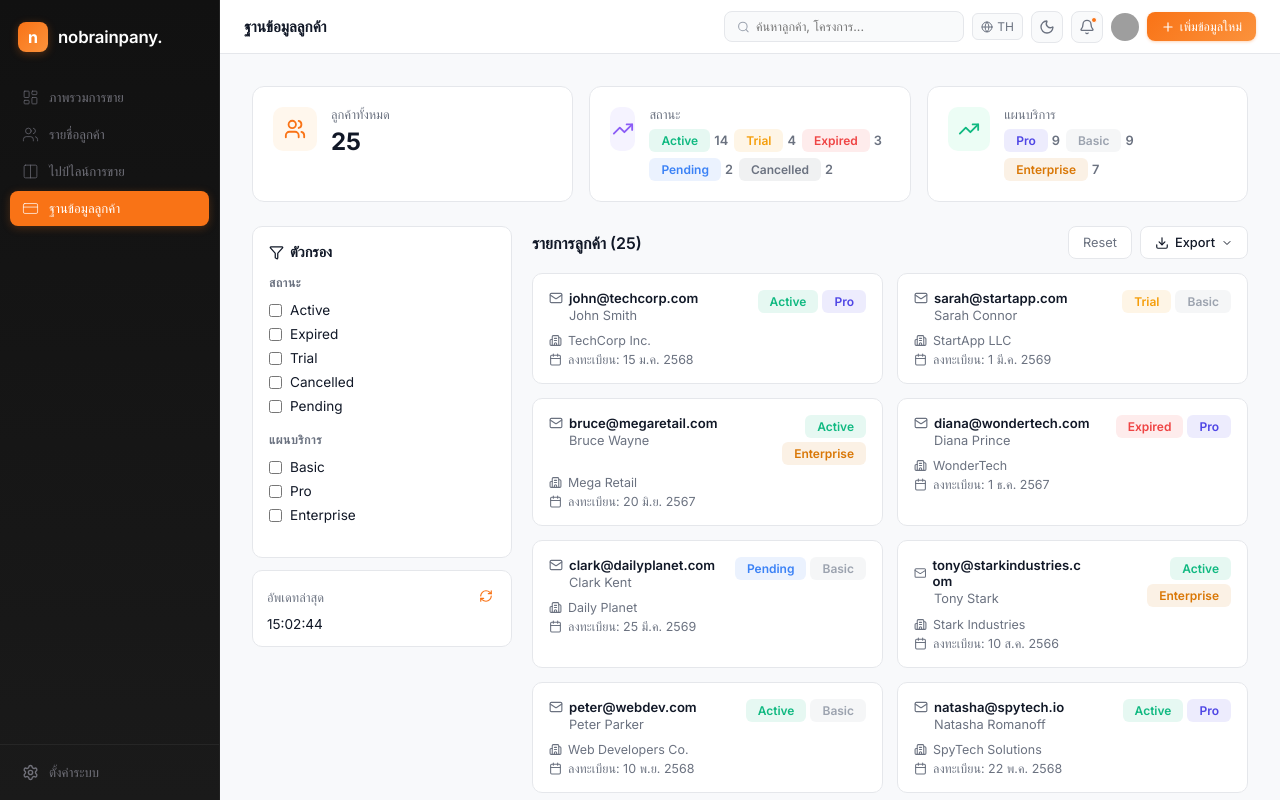
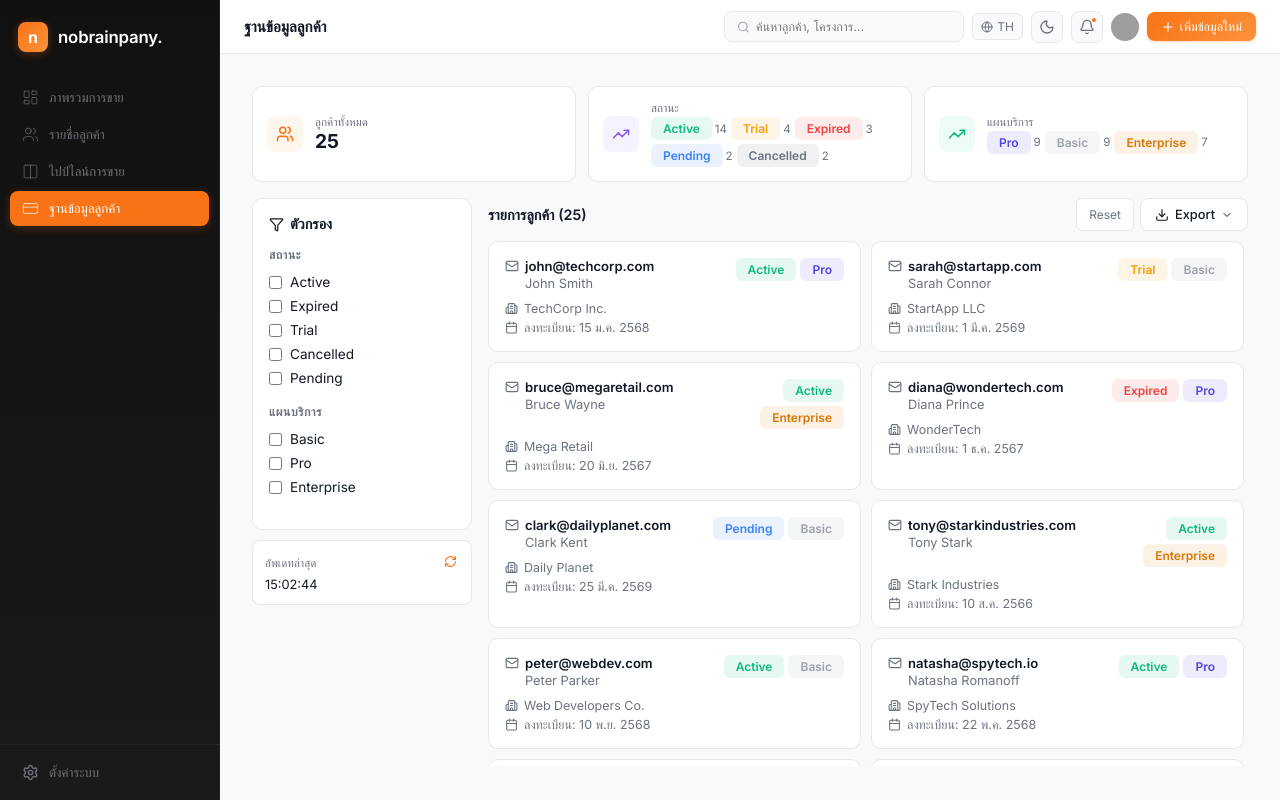
Before and after one commit to maxkikibee-ui/antimonday, a React app in the folder app/: page /antimonday/subscriptions in a window 1280 px wide. Built offline with nearby package versions, Linux system fonts and the light colour scheme; grey boxes are pictures that could not be loaded; the HTML template or start-up script is replaced by a standard one; a web font is replaced by a local one.

Commit message:
Redesign Subscriptions: fit viewport, scrollable grid, compact layout

```diff
--- a/app/src/pages/Subscriptions.jsx
+++ b/app/src/pages/Subscriptions.jsx
@@ -11,9 +11,8 @@ import integrationService from '../utils/integrationService';
 
 const Subscriptions = () => {
   const {
-    subscriptions, loading, createSubscription, updateStatus, updatePlan,
-    filterSubscriptions, getHistory, exportData, getCountByStatus, getCountByPlan,
-    setSubscriptions, setSyncStatus, syncStatus
+    subscriptions, loading, filterSubscriptions, getHistory, exportData,
+    getCountByStatus, getCountByPlan, setSubscriptions, setSyncStatus, syncStatus
   } = useSubscriptions();
 
   const [filters, setFilters] = useState({ status: [], plans: [] });
@@ -41,57 +40,54 @@ const Subscriptions = () => {
   if (loading) return <div style={s.loading}>กำลังโหลดข้อมูล...</div>;
 
   return (
-    <div className="animate-fade-in">
-      <div style={s.statsGrid}>
-        <div style={s.statCard}>
-          <div style={{ ...s.statIcon, backgroundColor: '#fff7ed', color: '#f97316' }}><Users size={22} /></div>
-          <div>
-            <div style={s.statLabel}>ลูกค้าทั้งหมด</div>
-            <div style={s.statValue}>{subscriptions.length}</div>
+    <div style={s.page}>
+      {/* Stats row - compact */}
+      <div style={s.statsRow}>
+        <div style={s.stat}>
+          <div style={{ ...s.statIcon, backgroundColor: '#fff7ed', color: '#f97316' }}><Users size={18} /></div>
+          <div><div style={s.statLabel}>ลูกค้าทั้งหมด</div><div style={s.statValue}>{subscriptions.length}</div></div>
         </div>
-        </div>
-        <div style={s.statCard}>
-          <div style={{ ...s.statIcon, backgroundColor: '#f5f3ff', color: '#8b5cf6' }}><TrendingUp size={22} /></div>
-          <div>
-            <div style={s.statLabel}>สถานะ</div>
+        <div style={s.stat}>
+          <div style={{ ...s.statIcon, backgroundColor: '#f5f3ff', color: '#8b5cf6' }}><TrendingUp size={18} /></div>
+          <div><div style={s.statLabel}>สถานะ</div>
             <div style={s.badges}>{Object.entries(statusCounts).map(([st, c]) => (
-              <div key={st} style={s.badgeRow}><StatusBadge status={st} /><span style={s.badgeCount}>{c}</span></div>
+              <span key={st} style={s.badgeRow}><StatusBadge status={st} /> {c}</span>
             ))}</div>
           </div>
         </div>
-        <div style={s.statCard}>
-          <div style={{ ...s.statIcon, backgroundColor: '#ecfdf5', color: '#10b981' }}><TrendingUp size={22} /></div>
-          <div>
-            <div style={s.statLabel}>แผนบริการ</div>
+        <div style={s.stat}>
+          <div style={{ ...s.statIcon, backgroundColor: '#ecfdf5', color: '#10b981' }}><TrendingUp size={18} /></div>
+          <div><div style={s.statLabel}>แผนบริการ</div>
             <div style={s.badges}>{Object.entries(planCounts).map(([p, c]) => (
-              <div key={p} style={s.badgeRow}><PlanBadge plan={p} /><span style={s.badgeCount}>{c}</span></div>
+              <span key={p} style={s.badgeRow}><PlanBadge plan={p} /> {c}</span>
             ))}</div>
           </div>
         </div>
       </div>
 
-      <div style={s.mainContent}>
+      {/* Main area */}
+      <div style={s.main}>
+        {/* Left sidebar */}
         <div style={s.sidebar}>
           <FilterPanel filters={filters} onFilterChange={setFilters} onClearFilters={() => setFilters({ status: [], plans: [] })} />
           <div style={s.syncBox}>
-            <div style={s.syncHead}>
-              <span>อัพเดทล่าสุด</span>
-              <button style={s.refreshBtn} onClick={handleSync}><RefreshCw size={14} /></button>
-            </div>
+            <div style={s.syncHead}><span>อัพเดทล่าสุด</span><button style={s.refreshBtn} onClick={handleSync}><RefreshCw size={13} /></button></div>
             <div style={s.syncTime}>{lastUpdate.toLocaleTimeString('th-TH')}</div>
           </div>
         </div>
 
+        {/* Right content - scrollable grid */}
         <div style={s.content}>
           <div style={s.contentHead}>
-            <h2 style={{ fontSize: '1rem', fontWeight: '600', color: 'var(--text-primary)' }}>รายการลูกค้า ({filteredSubscriptions.length})</h2>
-            <div style={{ display: 'flex', gap: '8px' }}>
+            <span style={s.contentTitle}>รายการลูกค้า ({filteredSubscriptions.length})</span>
+            <div style={{ display: 'flex', gap: '6px' }}>
               <button style={s.resetBtn} onClick={() => { localStorage.removeItem('subscriptions'); localStorage.removeItem('subscriptionHistory'); window.location.reload(); }}>Reset</button>
               <ExportButton onExport={exportData} />
             </div>
           </div>
+          <div style={s.gridScroll}>
             {filteredSubscriptions.length === 0 ? (
-            <div style={s.empty}><Users size={48} color="#d1d5db" /><p>ไม่พบข้อมูลลูกค้า</p></div>
+              <div style={s.empty}><Users size={40} color="#d1d5db" /><p>ไม่พบข้อมูลลูกค้า</p></div>
             ) : (
               <div style={s.grid}>{filteredSubscriptions.map(sub => (
                 <SubscriptionCard key={sub.id} subscription={sub} onClick={setSelectedCustomer} />
@@ -99,16 +95,18 @@ const Subscriptions = () => {
             )}
           </div>
         </div>
+      </div>
 
+      {/* Modal */}
       {selectedCustomer && (
         <div style={s.overlay} onClick={() => setSelectedCustomer(null)}>
           <div style={s.modal} onClick={(e) => e.stopPropagation()}>
             <div style={s.modalHead}>
               <div>
-                <h3 style={{ color: 'var(--text-primary)' }}>{selectedCustomer.email}</h3>
-                {selectedCustomer.name && <p style={{ color: 'var(--text-secondary)', fontSize: '0.85rem', marginTop: '4px' }}>{selectedCustomer.name}</p>}
+                <h3 style={{ color: 'var(--text-primary)', fontSize: '1rem' }}>{selectedCustomer.email}</h3>
+                {selectedCustomer.name && <p style={{ color: 'var(--text-secondary)', fontSize: '0.82rem', marginTop: '2px' }}>{selectedCustomer.name}</p>}
               </div>
-              <button style={s.closeBtn} onClick={() => setSelectedCustomer(null)}><X size={20} /></button>
+              <button style={s.closeBtn} onClick={() => setSelectedCustomer(null)}><X size={18} /></button>
             </div>
             <div style={s.modalBody}>
               <div style={s.section}>
@@ -132,37 +130,36 @@ const Subscriptions = () => {
 };
 
 const s = {
-  loading: { display: 'flex', justifyContent: 'center', alignItems: 'center', height: '400px', fontSize: '1rem', color: 'var(--text-secondary)' },
-  pageHeader: { marginBottom: '24px' },
-  pageTitle: { fontSize: '1.4rem', fontWeight: '700', color: 'var(--text-primary)', marginBottom: '4px' },
-  pageSubtitle: { fontSize: '0.85rem', color: 'var(--text-secondary)' },
-  statsGrid: { display: 'grid', gridTemplateColumns: 'repeat(3, 1fr)', gap: '16px', marginBottom: '24px' },
-  statCard: { backgroundColor: 'var(--card-bg)', border: '1px solid var(--border-color)', borderRadius: '12px', padding: '20px', display: 'flex', alignItems: 'flex-start', gap: '14px' },
-  statIcon: { width: '44px', height: '44px', borderRadius: '10px', display: 'flex', alignItems: 'center', justifyContent: 'center' },
-  statLabel: { color: 'var(--text-secondary)', fontSize: '0.8rem', marginBottom: '4px', fontWeight: '500' },
-  statValue: { fontSize: '1.5rem', fontWeight: '700', color: 'var(--text-primary)' },
-  badges: { display: 'flex', flexWrap: 'wrap', gap: '6px', marginTop: '6px' },
-  badgeRow: { display: 'flex', alignItems: 'center', gap: '4px' },
-  badgeCount: { fontSize: '0.8rem', fontWeight: '600', color: 'var(--text-secondary)' },
-  mainContent: { display: 'grid', gridTemplateColumns: '260px 1fr', gap: '20px' },
-  sidebar: { display: 'flex', flexDirection: 'column', gap: '12px' },
-  syncBox: { backgroundColor: 'var(--card-bg)', border: '1px solid var(--border-color)', borderRadius: '10px', padding: '14px' },
-  syncHead: { display: 'flex', justifyContent: 'space-between', alignItems: 'center', marginBottom: '6px', fontSize: '0.8rem', fontWeight: '500', color: 'var(--text-secondary)' },
-  refreshBtn: { background: 'none', border: 'none', cursor: 'pointer', color: '#f97316', padding: '4px' },
-  syncTime: { fontSize: '0.85rem', color: 'var(--text-primary)' },
-  content: { display: 'flex', flexDirection: 'column', gap: '14px' },
-  contentHead: { display: 'flex', justifyContent: 'space-between', alignItems: 'center' },
-  grid: { display: 'grid', gridTemplateColumns: 'repeat(auto-fill, minmax(300px, 1fr))', gap: '14px' },
-  empty: { display: 'flex', flexDirection: 'column', alignItems: 'center', justifyContent: 'center', padding: '60px', backgroundColor: 'var(--card-bg)', border: '1px solid var(--border-color)', borderRadius: '12px', color: 'var(--text-secondary)', gap: '12px' },
-  resetBtn: { padding: '8px 14px', backgroundColor: 'var(--card-bg)', border: '1px solid var(--border-color)', borderRadius: '8px', color: 'var(--text-secondary)', cursor: 'pointer', fontSize: '0.8rem', fontFamily: 'inherit' },
+  page: { display: 'flex', flexDirection: 'column', height: 'calc(100vh - 120px)', overflow: 'hidden' },
+  loading: { display: 'flex', justifyContent: 'center', alignItems: 'center', height: '100%', color: 'var(--text-secondary)' },
+  statsRow: { display: 'grid', gridTemplateColumns: 'repeat(3, 1fr)', gap: '12px', marginBottom: '16px', flexShrink: 0 },
+  stat: { backgroundColor: 'var(--card-bg)', border: '1px solid var(--border-color)', borderRadius: '10px', padding: '14px', display: 'flex', alignItems: 'center', gap: '12px' },
+  statIcon: { width: '36px', height: '36px', borderRadius: '8px', display: 'flex', alignItems: 'center', justifyContent: 'center', flexShrink: 0 },
+  statLabel: { color: 'var(--text-secondary)', fontSize: '0.72rem', fontWeight: '500' },
+  statValue: { fontSize: '1.2rem', fontWeight: '700', color: 'var(--text-primary)' },
+  badges: { display: 'flex', flexWrap: 'wrap', gap: '4px', marginTop: '2px' },
+  badgeRow: { display: 'flex', alignItems: 'center', gap: '3px', fontSize: '0.72rem', color: 'var(--text-secondary)' },
+  main: { display: 'grid', gridTemplateColumns: '220px 1fr', gap: '16px', flex: 1, minHeight: 0 },
+  sidebar: { display: 'flex', flexDirection: 'column', gap: '10px', overflowY: 'auto' },
+  syncBox: { backgroundColor: 'var(--card-bg)', border: '1px solid var(--border-color)', borderRadius: '8px', padding: '12px' },
+  syncHead: { display: 'flex', justifyContent: 'space-between', alignItems: 'center', marginBottom: '4px', fontSize: '0.72rem', fontWeight: '500', color: 'var(--text-secondary)' },
+  refreshBtn: { background: 'none', border: 'none', cursor: 'pointer', color: '#f97316', padding: '2px' },
+  syncTime: { fontSize: '0.8rem', color: 'var(--text-primary)' },
+  content: { display: 'flex', flexDirection: 'column', minHeight: 0 },
+  contentHead: { display: 'flex', justifyContent: 'space-between', alignItems: 'center', marginBottom: '10px', flexShrink: 0 },
+  contentTitle: { fontSize: '0.9rem', fontWeight: '600', color: 'var(--text-primary)' },
+  gridScroll: { flex: 1, overflowY: 'auto', paddingRight: '4px' },
+  grid: { display: 'grid', gridTemplateColumns: 'repeat(auto-fill, minmax(280px, 1fr))', gap: '10px' },
+  empty: { display: 'flex', flexDirection: 'column', alignItems: 'center', justifyContent: 'center', padding: '40px', backgroundColor: 'var(--card-bg)', border: '1px solid var(--border-color)', borderRadius: '10px', color: 'var(--text-secondary)', gap: '8px' },
+  resetBtn: { padding: '6px 12px', backgroundColor: 'var(--card-bg)', border: '1px solid var(--border-color)', borderRadius: '6px', color: 'var(--text-secondary)', cursor: 'pointer', fontSize: '0.75rem', fontFamily: 'inherit' },
   overlay: { position: 'fixed', top: 0, left: 0, width: '100vw', height: '100vh', backgroundColor: 'rgba(0,0,0,0.5)', display: 'flex', alignItems: 'center', justifyContent: 'center', zIndex: 9999 },
-  modal: { backgroundColor: 'var(--card-bg)', borderRadius: '16px', width: '90%', maxWidth: '560px', maxHeight: '80vh', overflow: 'auto', boxShadow: '0 20px 60px rgba(0,0,0,0.25)', position: 'relative' },
-  modalHead: { padding: '20px 24px', borderBottom: '1px solid var(--border-color)', display: 'flex', justifyContent: 'space-between', alignItems: 'flex-start' },
+  modal: { backgroundColor: 'var(--card-bg)', borderRadius: '14px', width: '480px', maxHeight: '70vh', overflow: 'auto', boxShadow: '0 20px 60px rgba(0,0,0,0.25)' },
+  modalHead: { padding: '16px 20px', borderBottom: '1px solid var(--border-color)', display: 'flex', justifyContent: 'space-between', alignItems: 'flex-start' },
   closeBtn: { background: 'none', border: 'none', cursor: 'pointer', color: 'var(--text-secondary)' },
-  modalBody: { padding: '24px' },
-  section: { marginBottom: '20px' },
-  sectionTitle: { fontSize: '0.9rem', fontWeight: '600', color: 'var(--text-primary)', marginBottom: '10px' },
-  infoList: { display: 'flex', flexDirection: 'column', gap: '10px', fontSize: '0.9rem', color: 'var(--text-primary)' },
+  modalBody: { padding: '16px 20px' },
+  section: { marginBottom: '16px' },
+  sectionTitle: { fontSize: '0.82rem', fontWeight: '600', color: 'var(--text-primary)', marginBottom: '8px' },
+  infoList: { display: 'flex', flexDirection: 'column', gap: '8px', fontSize: '0.85rem', color: 'var(--text-primary)' },
 };
 
 export default Subscriptions;
```
Lines whose indentation alone changed are shown as unchanged.
